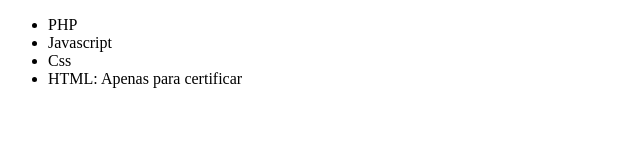
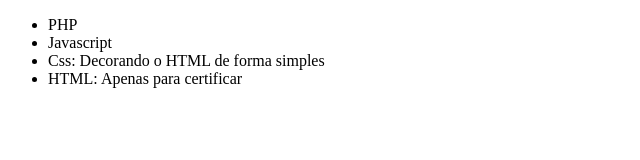
Before and after one commit to IsmaelBS/testes-com-git, a plain HTML site: page index.html in a window 1280 px wide. Shown: the whole page, without its empty margins (0-640 px from the left). Drawn offline with Linux system fonts and the light colour scheme.

Commit message:
Modificando a lista Css

```diff
--- a/index.html
+++ b/index.html
@@ -10,7 +10,7 @@
     <ul>
         <li>PHP</li>
         <li>Javascript</li>
-        <li>Css</li>
+        <li>Css: Decorando o HTML de forma simples</li>
         <li>HTML: Apenas para certificar</li>
     </ul>
 </body>
```
